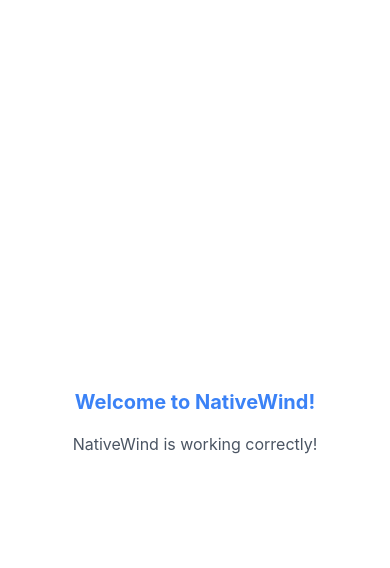
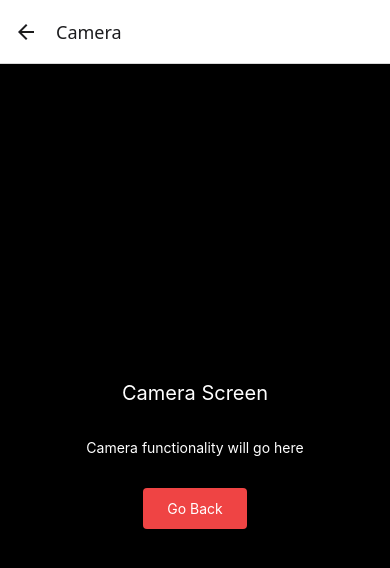
Before and after one commit to WoodyLinwc/react-native-demo, a React Native app in the folder ImageUpload/: screen /Camera in a window 390 px wide. Shown: the top 568 px of the page. Built offline with nearby package versions, Linux system fonts and the light colour scheme.

Commit message:
Stack Navigation, TouchOpacity and Pressable for buttons

```diff
--- a/ImageUpload/App.tsx
+++ b/ImageUpload/App.tsx
@@ -1,28 +1,54 @@
 /**
- * Sample React Native App
+ * Sample React Native App with Navigation
  * https://github.com/facebook/react-native
  *
  * @format
  */
 
 import './global.css';
-import { StatusBar, useColorScheme, View, Text } from 'react-native';
+import React from 'react';
+import { StatusBar } from 'react-native';
 import { SafeAreaProvider } from 'react-native-safe-area-context';
+import { NavigationContainer } from '@react-navigation/native';
+import { createStackNavigator } from '@react-navigation/stack';
 
-function App() {
-  const isDarkMode = useColorScheme() === 'dark';
+// Import screens
+import HomeScreen from './src/screens/HomeScreen';
+import CameraScreen from './src/screens/CameraScreen';
+import SupplyScreen from './src/screens/SupplyScreen';
 
+// Define the navigation stack parameter list
+export type RootStackParamList = {
+  Home: undefined;
+  Camera: undefined;
+  Supply: undefined;
+};
+
+const Stack = createStackNavigator<RootStackParamList>();
+
+function App(): React.JSX.Element {
   return (
     <SafeAreaProvider>
-      <StatusBar barStyle={isDarkMode ? 'light-content' : 'dark-content'} />
-      <View className="flex-1 items-center justify-center bg-white">
-        <Text className="text-xl font-bold text-blue-500">
-          Welcome to NativeWind!
-        </Text>
-        <Text className="text-base text-gray-600 mt-4">
-          NativeWind is working correctly!
-        </Text>
-      </View>
+      <StatusBar barStyle="dark-content" />
+      <NavigationContainer>
+        <Stack.Navigator initialRouteName="Home">
+          <Stack.Screen
+            name="Home"
+            component={HomeScreen}
+            options={{ title: 'Image Upload' }}
+          />
+          <Stack.Screen
+            name="Camera"
+            component={CameraScreen}
+            options={{ title: 'Camera' }}
+          />
+          <Stack.Screen
+            name="Supply"
+            component={SupplyScreen}
+            options={{ title: 'Supply' }}
+          />
+        </Stack.Navigator>
+      </NavigationContainer>
     </SafeAreaProvider>
   );
 }
--- a/ImageUpload/index.js
+++ b/ImageUpload/index.js
@@ -2,6 +2,7 @@
  * @format
  */
 
+import 'react-native-gesture-handler';
 import { AppRegistry } from 'react-native';
 import App from './App';
 import { name as appName } from './app.json';
--- a/ImageUpload/package.json
+++ b/ImageUpload/package.json
@@ -11,10 +11,14 @@
   },
   "dependencies": {
     "@react-native/new-app-screen": "0.81.1",
+    "@react-navigation/native": "^7.1.17",
+    "@react-navigation/stack": "^7.4.8",
     "nativewind": "^4.1.23",
     "react": "19.1.0",
     "react-native": "0.81.1",
-    "react-native-safe-area-context": "^5.5.2"
+    "react-native-gesture-handler": "^2.28.0",
+    "react-native-safe-area-context": "^5.6.1",
+    "react-native-screens": "^4.15.4"
   },
   "devDependencies": {
     "@babel/core": "^7.25.2",
--- /dev/null
+++ b/ImageUpload/src/screens/CameraScreen.tsx
@@ -0,0 +1,35 @@
+import React from 'react';
+import { View, Text, TouchableOpacity } from 'react-native';
+import { StackNavigationProp } from '@react-navigation/stack';
+import { RootStackParamList } from '../../App';
+
+type CameraScreenNavigationProp = StackNavigationProp<
+  RootStackParamList,
+  'Camera'
+>;
+
+interface Props {
+  navigation: CameraScreenNavigationProp;
+}
+
+const CameraScreen: React.FC<Props> = ({ navigation }) => {
+  const handleGoBack = () => {
+    navigation.goBack();
+  };
+
+  return (
+    <View className="flex-1 justify-center items-center bg-black">
+      <Text className="text-white text-xl mb-8">Camera Screen</Text>
+      <Text className="text-white mb-8">Camera functionality will go here</Text>
+
+      <TouchableOpacity
+        onPress={handleGoBack}
+        className="bg-red-500 px-6 py-3 rounded"
+      >
+        <Text className="text-white">Go Back</Text>
+      </TouchableOpacity>
+    </View>
+  );
+};
+
+export default CameraScreen;
--- /dev/null
+++ b/ImageUpload/src/screens/HomeScreen.tsx
@@ -0,0 +1,38 @@
+import React from 'react';
+import { View, Text, Pressable, TouchableOpacity } from 'react-native';
+import { StackNavigationProp } from '@react-navigation/stack';
+import { RootStackParamList } from '../../App';
+
+type HomeScreenNavigationProp = StackNavigationProp<RootStackParamList, 'Home'>;
+
+interface Props {
+  navigation: HomeScreenNavigationProp;
+}
+
+const HomeScreen: React.FC<Props> = ({ navigation }) => {
+  const handleNavigate = (screen: keyof RootStackParamList) => {
+    navigation.navigate(screen);
+  };
+
+  return (
+    <View className="flex-1 justify-center items-center bg-white">
+      <Text className="text-xl mb-8">Welcome to Image Upload</Text>
+
+      <TouchableOpacity
+        onPress={() => handleNavigate('Camera')}
+        className="bg-blue-500 px-6 py-3 rounded mb-4"
+      >
+        <Text className="text-white">Open Camera (using TouchableOpacity)</Text>
+      </TouchableOpacity>
+
+      <Pressable
+        onPress={() => handleNavigate('Supply')}
+        className="bg-green-500 px-6 py-3 rounded"
+      >
+        <Text className="text-white">Supply Screen (using Pressable)</Text>
+      </Pressable>
+    </View>
+  );
+};
+
+export default HomeScreen;
--- /dev/null
+++ b/ImageUpload/src/screens/SupplyScreen.tsx
@@ -0,0 +1,37 @@
+import React from 'react';
+import { View, Text, Pressable } from 'react-native';
+import { StackNavigationProp } from '@react-navigation/stack';
+import { RootStackParamList } from '../../App';
+
+type SupplyScreenNavigationProp = StackNavigationProp<
+  RootStackParamList,
+  'Supply'
+>;
+
+interface Props {
+  navigation: SupplyScreenNavigationProp;
+}
+
+const SupplyScreen: React.FC<Props> = ({ navigation }) => {
+  const handleGoBack = () => {
+    navigation.goBack();
+  };
+
+  return (
+    <View className="flex-1 justify-center items-center bg-gray-100">
+      <Text className="text-xl mb-4">Supply Screen</Text>
+      <Text className="text-gray-600 mb-8">
+        Supply functionality will go here
+      </Text>
+
+      <Pressable
+        onPress={handleGoBack}
+        className="bg-purple-500 px-6 py-3 rounded"
+      >
+        <Text className="text-white">Go Back</Text>
+      </Pressable>
+    </View>
+  );
+};
+
+export default SupplyScreen;
```
Also changed, not shown: ImageUpload/.eslintrc.js, 2 other files (tests, documents, lock files or other folders).
